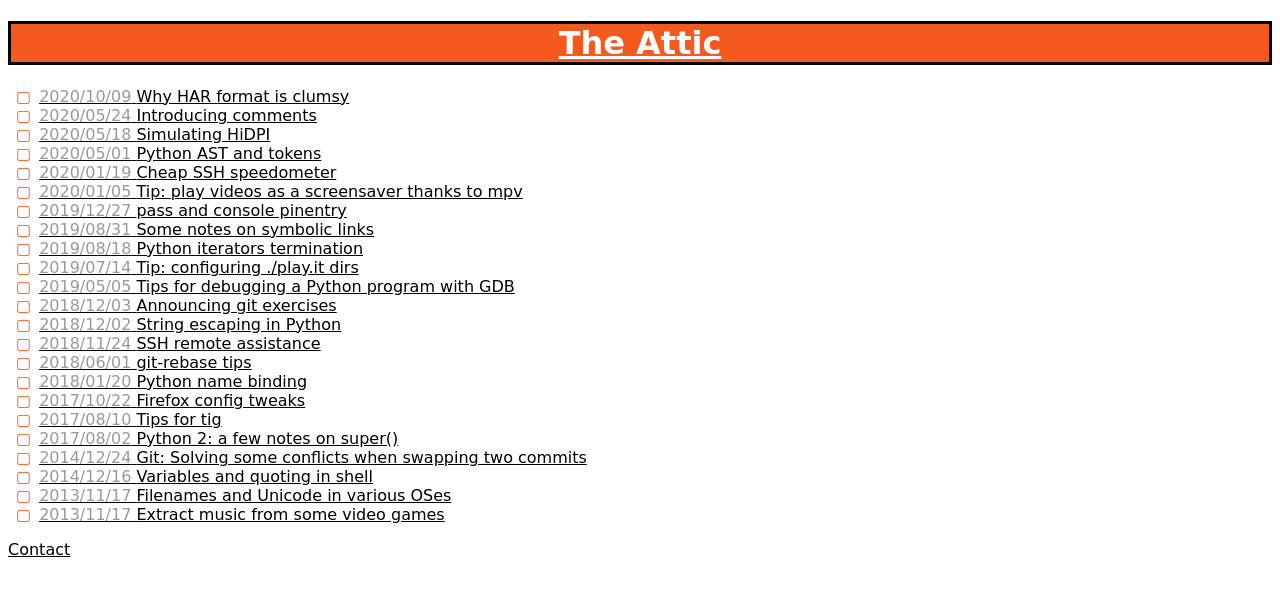
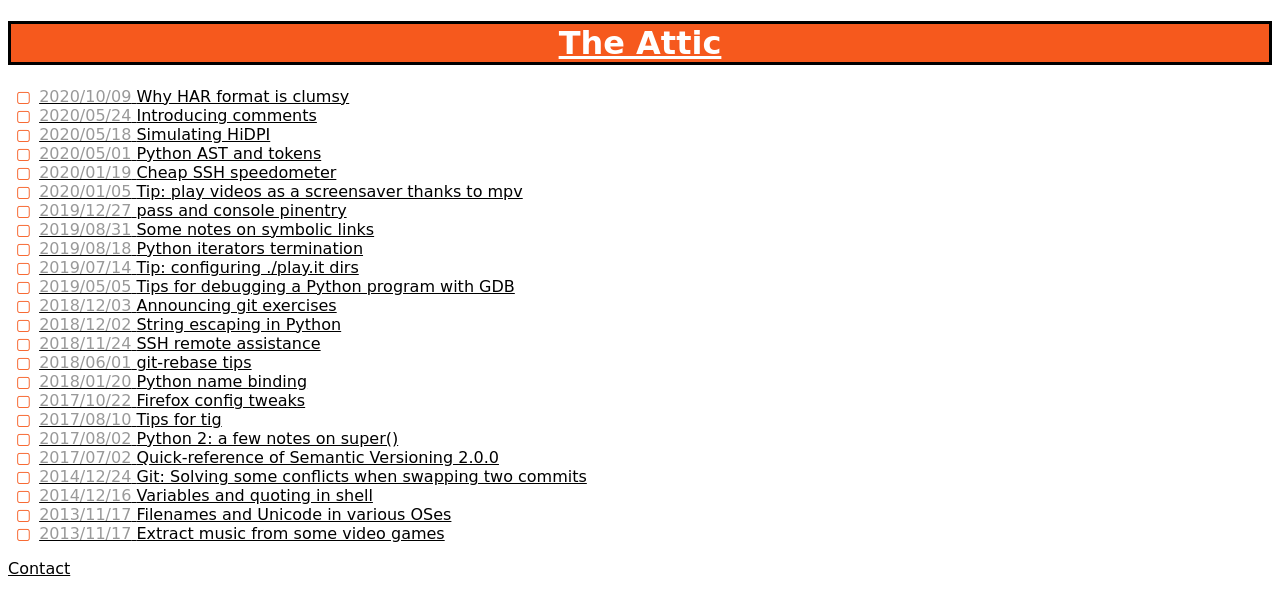
Before and after one commit to hydrargyrum/hydrargyrum.github.io, a Jekyll site: the page built from index-posts.md, in a window 1280 px wide. Shown: the top 615 px of the page. Built offline with Jekyll 4.4.1, drawn with Linux system fonts in a browser that asks for light colours.

Commit message:
move misc/semver.md to a regular post

```diff
--- a/misc/semver.md
+++ b/_posts/2017-07-02-semver.md
@@ -1,7 +1,10 @@
 ---
 layout: mine
+title: Quick-reference of Semantic Versioning 2.0.0
+last_modified_at: 2017-10-23T23:31:34+02:00
+tags: versioning
+accept_comments: true
 ---
-
 
 Quick-reference of Semantic Versioning 2.0.0
 ============================================
```
Also changed, not shown: index-progs.md (+0 -1 lines).
